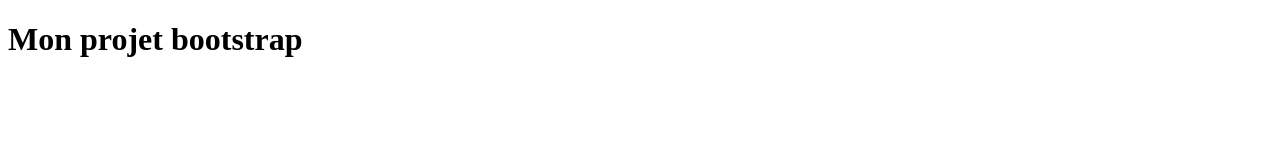
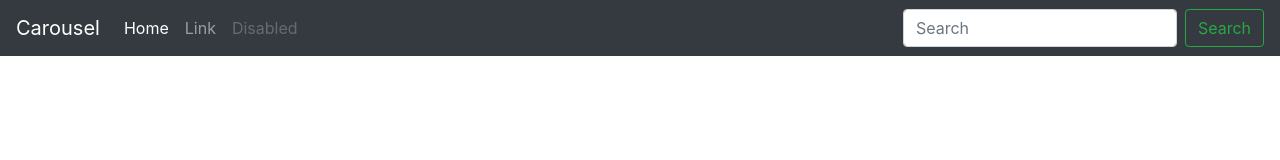
Before and after one commit to RedaDu87/BootstrapAppFront, a plain HTML site: page index.html in a window 1280 px wide. Drawn offline with nearby package versions, Linux system fonts and the light colour scheme.

Commit message:
Implementation de la Nav Bar

```diff
--- a/index.html
+++ b/index.html
@@ -5,8 +5,33 @@
     <meta http-equiv="X-UA-Compatible" content="IE=edge">
     <meta name="viewport" content="width=device-width, initial-scale=1.0">
     <title>Document</title>
+    <link rel="stylesheet" href="https://cdn.jsdelivr.net/npm/bootstrap@4.0.0/dist/css/bootstrap.min.css" integrity="sha384-Gn5384xqQ1aoWXA+058RXPxPg6fy4IWvTNh0E263XmFcJlSAwiGgFAW/dAiS6JXm" crossorigin="anonymous">
 </head>
 <body>
-    <h1> Mon projet bootstrap </h1>
+    <header>
+        <nav class="navbar navbar-expand-md navbar-dark fixed-top bg-dark">
+          <a class="navbar-brand" href="#">Carousel</a>
+          <button class="navbar-toggler" type="button" data-toggle="collapse" data-target="#navbarCollapse" aria-controls="navbarCollapse" aria-expanded="false" aria-label="Toggle navigation">
+            <span class="navbar-toggler-icon"></span>
+          </button>
+          <div class="collapse navbar-collapse" id="navbarCollapse">
+            <ul class="navbar-nav mr-auto">
+              <li class="nav-item active">
+                <a class="nav-link" href="#">Home <span class="sr-only">(current)</span></a>
+              </li>
+              <li class="nav-item">
+                <a class="nav-link" href="#">Link</a>
+              </li>
+              <li class="nav-item">
+                <a class="nav-link disabled" href="#">Disabled</a>
+              </li>
+            </ul>
+            <form class="form-inline mt-2 mt-md-0">
+              <input class="form-control mr-sm-2" type="text" placeholder="Search" aria-label="Search">
+              <button class="btn btn-outline-success my-2 my-sm-0" type="submit">Search</button>
+            </form>
+          </div>
+        </nav>
+      </header>
 </body>
 </html>
```
